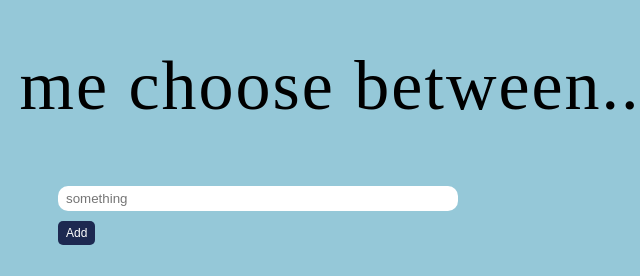
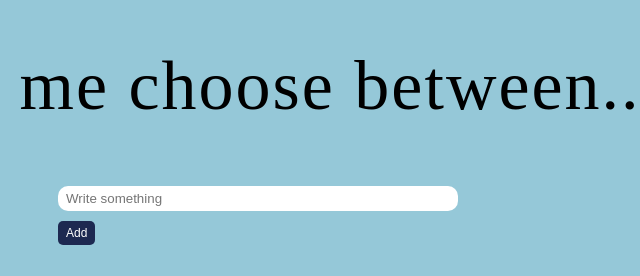
Before and after one commit to MichelleArbo/helpmechoose, a plain HTML site: page index.html in a window 1280 px wide. Shown: the part 151-427 px from the top of the page, 382-1022 px from the left. Drawn offline with nearby package versions, Linux system fonts and the light colour scheme.

Commit message:
Update index.html

```diff
--- a/index.html
+++ b/index.html
@@ -9,7 +9,7 @@
     <h1>Help me choose between...</h1>
     <div class="inputSection">
       <div class="inputs">
-        <input placeholder="something"></input>
+        <input placeholder="Write something"></input>
       </div>
       <button class="addOption">Add</button>
     </div>
```
